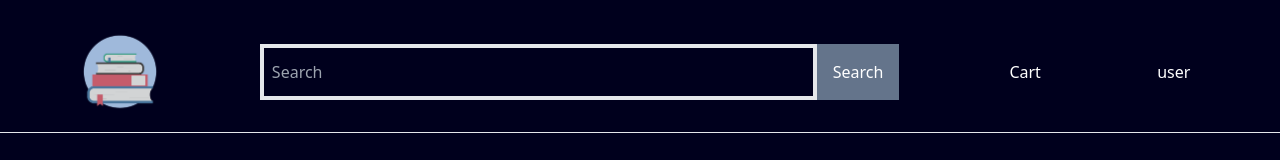
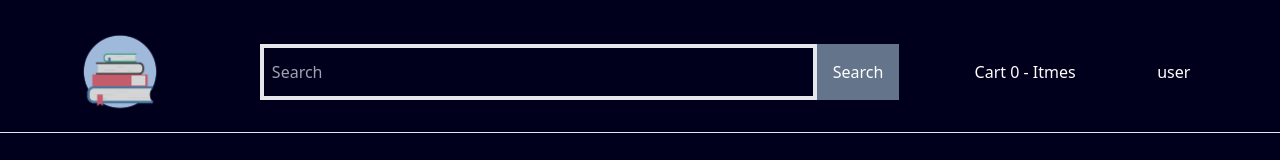
Before and after one commit to rajsahu-git/Book_Shop, a React (Create React App) app: page /cart in a window 1280 px wide. Shown: the top 160 px of the page. Built offline with nearby package versions, Linux system fonts and the light colour scheme.

Commit message:
Create cart using redux

```diff
--- a/package.json
+++ b/package.json
@@ -4,12 +4,14 @@
   "private": true,
   "dependencies": {
     "@react-icons/all-files": "^4.1.0",
+    "@reduxjs/toolkit": "^2.2.1",
     "@testing-library/jest-dom": "^5.17.0",
     "@testing-library/react": "^13.4.0",
     "@testing-library/user-event": "^13.5.0",
     "react": "^18.2.0",
     "react-dom": "^18.2.0",
     "react-icons": "^5.0.1",
+    "react-redux": "^9.1.0",
     "react-router-dom": "^6.22.1",
     "react-scripts": "5.0.1",
     "web-vitals": "^2.1.4"
--- a/src/App.js
+++ b/src/App.js
@@ -3,8 +3,13 @@ import Header from "./components/Header";
 import Footer from "./components/Footer";
 import { Outlet } from "react-router-dom";
 import UserContext from "./components/UserContext";
+import { Provider } from "react-redux";
+import store from "./components/utils/Store";
+
+
 function App() {
   return (
+    <Provider store={store}>
       <UserContext>
       <div className="App">
 
@@ -14,6 +19,7 @@ function App() {
           <Footer />
       </div>
       </UserContext>
+    </Provider>
 
   );
 }
--- a/src/components/Book_Details.js
+++ b/src/components/Book_Details.js
@@ -1,15 +1,16 @@
 import { useParams } from "react-router-dom";
 import { BookDetailsApi } from "../app/useApiFetch";
-// import Cart from "./Cart";
-// import UserContext from "./UserContext";
-import { useContext } from "react";
-import { Carts } from "./UserContext";
-// import { set } from "sanity";
+import { addItem } from "./utils/CartSlice";
+import { useDispatch } from "react-redux";
 
 const Books_Details = () =>{
     const {id} = useParams()
+
+    const dispatch = useDispatch()
     const bookDetails = BookDetailsApi(id)
-    const {setCart}= useContext(Carts)
+    const addItems =(bookDetails)=>{
+        dispatch(addItem(bookDetails))
+    }
 
     return (
         <div className="flex">
@@ -32,7 +33,7 @@ const Books_Details = () =>{
                     <p className="p-2  text-clip">Description: <span className="font-light text-center text-sm">{bookDetails?.volumeInfo?.description}</span></p>
                 </div>
                 <div className="flex  h-20">
-                    <button onClick={()=>{setCart(id)}} className="m-2 hover:bg-emerald-400 border w-full border-emerald-700">Add to card</button>
+                    <button onClick={()=>addItems(bookDetails)} className="m-2 hover:bg-emerald-400 border w-full border-emerald-700">Add to card</button>
                 </div>
             </div>
         </div>
--- a/src/components/Cart.js
+++ b/src/components/Cart.js
@@ -1,16 +1,16 @@
-import { Carts } from "./UserContext";
-import { useContext } from "react";
-// import { BookDetailsApi } from "../app/useApiFetch";
+import { useSelector } from "react-redux";
+
+
 const Cart = () =>{
-    const {cart} = useContext(Carts)
-    console.log(cart)
-    // const arr = []
-    // const addItem = arr.push(cart)
-    // console.log(typeof(addItem))
-    // console.log(addItem)
+    const cartItems = useSelector(store => store.cart.items)
+    console.log(cartItems)
     return(
-        <div>
-
+        <div >
+            {cartItems.map((data)=>(
+               <h1 className="flex flex-row">
+                   {data.volumeInfo?.title}
+               </h1>
+                ))}
         </div>
     )
 }
--- a/src/components/Header.js
+++ b/src/components/Header.js
@@ -1,9 +1,12 @@
 import Logo from './assets/image/Logo.png'
 import { useState } from 'react';
 import {Link} from 'react-router-dom'
+import { useSelector } from 'react-redux';
 
 const Header = () =>{
     const [searchItem, setSearchItem] = useState("")
+    const cartItems = useSelector(store =>store.cart.items)
+
     return (
         <div className="Header flex flex-col ">
             <div className="flex mx-8 mt-4 mb-1">
@@ -15,7 +18,7 @@ const Header = () =>{
                     <button className='px-4 py-1.5 h-14  bg-slate-500 ' >Search</button>
                 </span>
 
-                <span className='transition duration-700 ease-in-out cursor-default flex justify-center items-center w-1/5' ><Link to={"/cart"}>Cart</Link> </span>
+                <span className='transition duration-700 ease-in-out cursor-default flex justify-center items-center w-1/5' ><Link to={"/cart"}>Cart {cartItems.length} - Itmes</Link> </span>
                 <span className='w-1/5 flex justify-center items-center'>user</span>
             </div>
             <hr className='bg-red-700' />
--- /dev/null
+++ b/src/components/utils/CartSlice.js
@@ -0,0 +1,23 @@
+import { createSlice } from "@reduxjs/toolkit";
+
+const cartSlice = createSlice({
+    name:"cart",
+    initialState:{
+        items: []
+    },
+    reducers:{
+        addItem:(state,action)=>{
+            state.items.push(action.payload)
+        },
+        clearCart:(state,action)=>{
+            state.items.splice(0,state.items.length)
+        },
+        removeItem:(state,action)=>{
+            state.items.pop()
+        }
+    }
+})
+
+export const {addItem,removeItem,clearCart} = cartSlice.actions
+
+export default cartSlice.reducer
--- /dev/null
+++ b/src/components/utils/Store.js
@@ -0,0 +1,10 @@
+import {configureStore} from "@reduxjs/toolkit"
+import CartSlice from "./CartSlice"
+
+const store = configureStore({
+    reducer:{
+        cart:CartSlice,
+    }
+})
+
+export default store
```
Also changed, not shown: 1 other file (tests, documents, lock files or other folders). Lines whose indentation alone changed are shown as unchanged.
